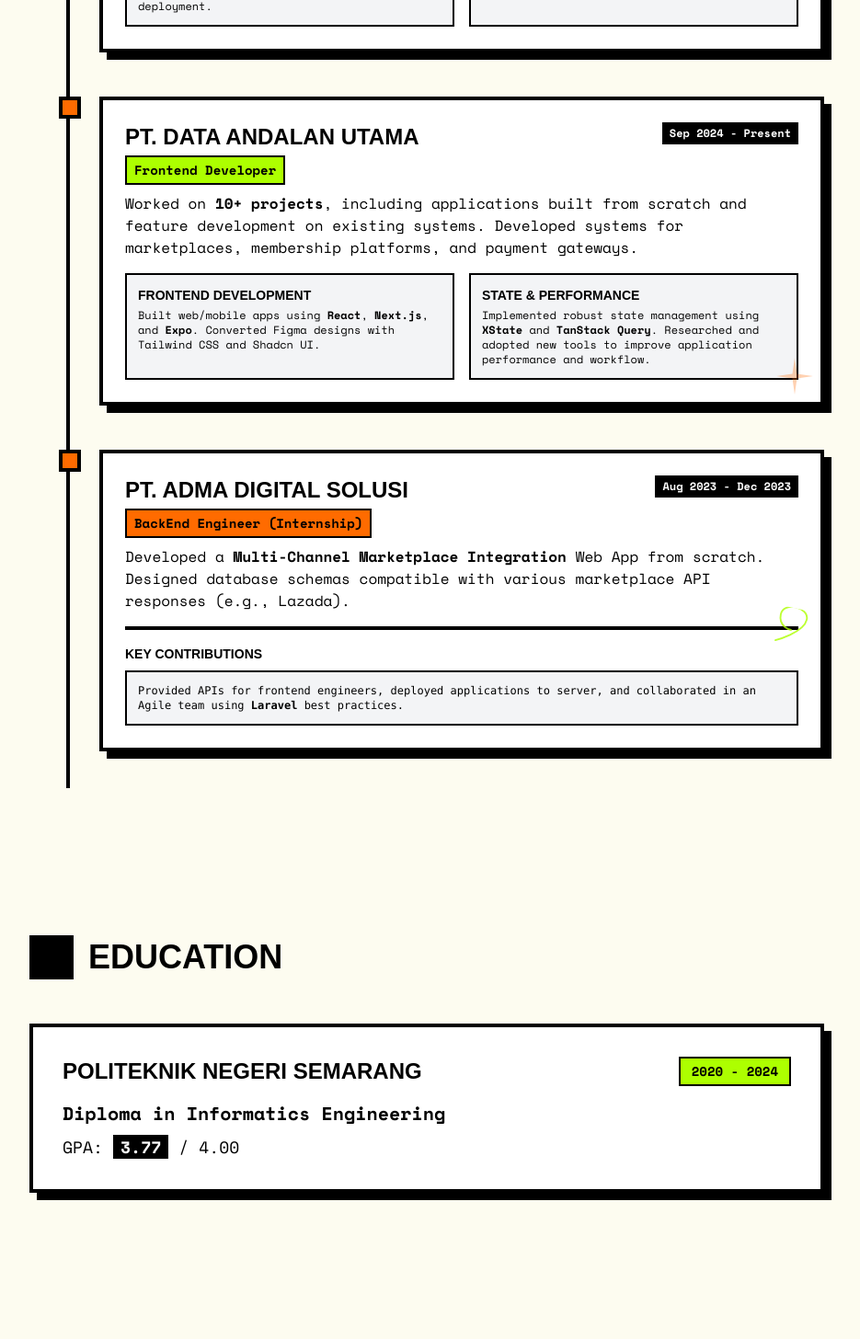
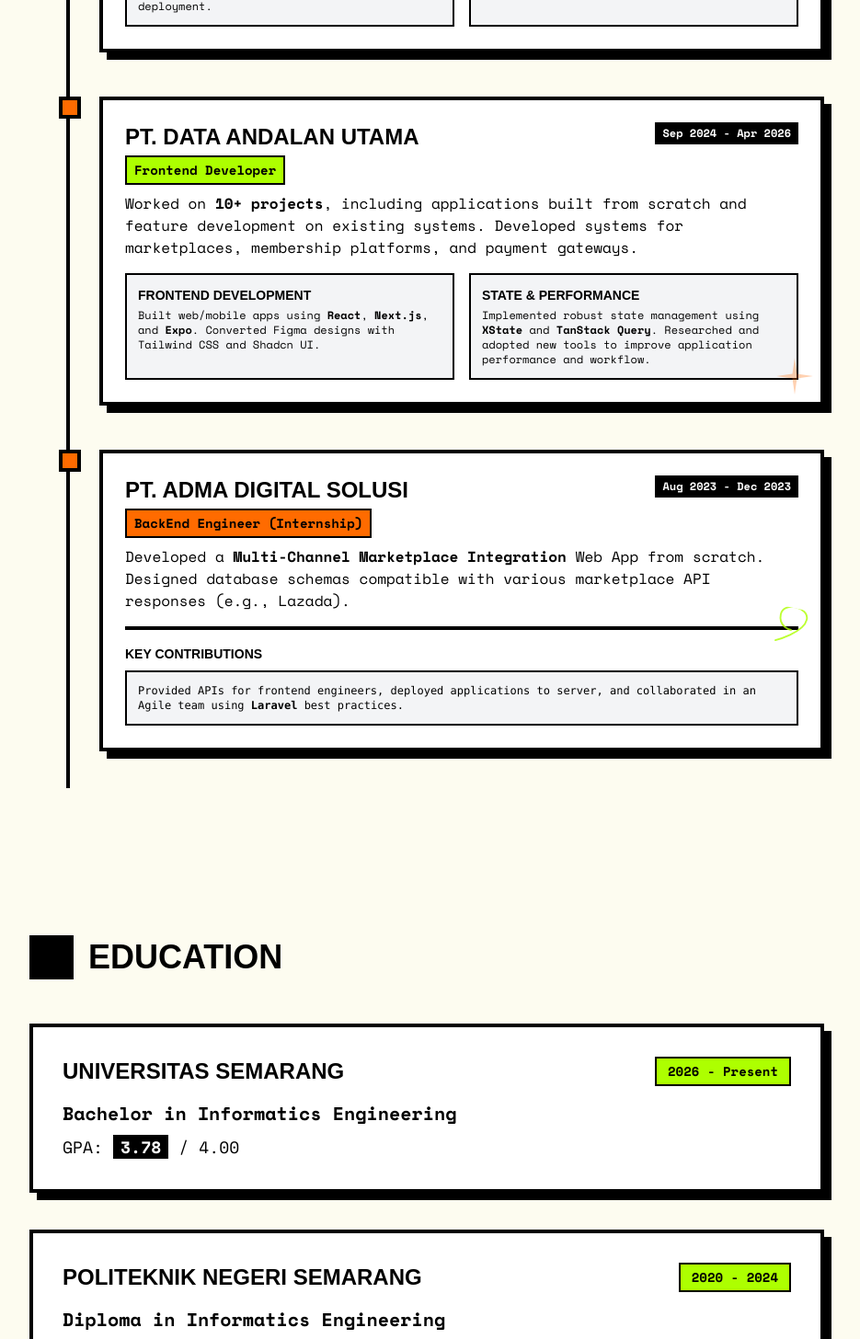
Before and after one commit to dafariski77/my-profile, a Next.js app: page / in a window 1280 px wide. Shown: the part 1132-2588 px from the top of the page at 92% size, without its empty margins (176-1111 px from the left). Built offline with nearby package versions, Linux system fonts and the light colour scheme; a web font is replaced by a local one.

Commit message:
chore: update education and experience

```diff
--- a/src/components/Education.tsx
+++ b/src/components/Education.tsx
@@ -9,6 +9,23 @@ const Education = () => {
       </h2>
 
       <div className="relative bg-white border-4 border-black p-8 shadow-neobrutalism hover:translate-x-1 hover:translate-y-1 hover:shadow-none transition-all duration-200">
+        <div className="flex flex-col md:flex-row justify-between items-start md:items-center mb-4">
+          <h3 className="text-2xl font-black uppercase">
+            Universitas Semarang
+          </h3>
+          <span className="bg-cyber-lime border-2 border-black px-3 py-1 font-bold text-sm mt-2 md:mt-0">
+            2026 - Present
+          </span>
+        </div>
+        <p className="text-xl font-bold mb-2">
+          Bachelor in Informatics Engineering
+        </p>
+        <p className="text-lg">
+          GPA: <span className="bg-black text-white px-2 font-bold">3.78</span>{" "}
+          / 4.00
+        </p>
+      </div>
+      <div className="relative bg-white border-4 border-black p-8 shadow-neobrutalism hover:translate-x-1 hover:translate-y-1 hover:shadow-none transition-all duration-200 mt-10">
         <div className="flex flex-col md:flex-row justify-between items-start md:items-center mb-4">
           <h3 className="text-2xl font-black uppercase">
             Politeknik Negeri Semarang
--- a/src/components/ExperienceTimeline.tsx
+++ b/src/components/ExperienceTimeline.tsx
@@ -76,7 +76,7 @@ const ExperienceTimeline = () => {
                 </p>
               </div>
               <span className="text-xs font-black mt-2 md:mt-0 bg-black text-white px-2 py-1">
-                Sep 2024 - Present
+                Sep 2024 - Apr 2026
               </span>
             </div>
 
```
